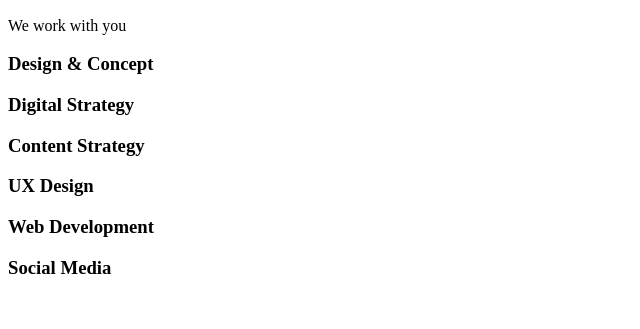
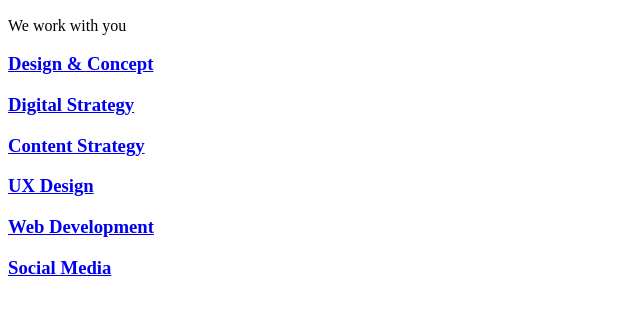
Before and after one commit to gumquat/holbertonschool-web_front_end, a plain HTML site: page html_advanced/22-index.html in a window 1280 px wide. Shown: the part 331-660 px from the top of the page, without its empty margins (0-640 px from the left). Drawn offline with Linux system fonts and the light colour scheme.

Commit message:
Update 22-index.html

```diff
--- a/html_advanced/22-index.html
+++ b/html_advanced/22-index.html
@@ -63,15 +63,15 @@
                 <div>
                     <header>
                         <h2>Services</h2>
-                        <p>We work with you</p>
+                            <p>We work with you</p>
                     </header>
                     <div>
-                        <h3>Design & Concept</h3>
-                        <h3>Digital Strategy</h3>
-                        <h3>Content Strategy</h3>
-                        <h3>UX Design</h3>
-                        <h3>Web Development</h3>
-                        <h3>Social Media</h3>
+                        <h3><a href="#">Design & Concept</a></h3>
+                        <h3><a href="#">Digital Strategy</a></h3>
+                        <h3><a href="#">Content Strategy</a></h3>
+                        <h3><a href="#">UX Design</a></h3>
+                        <h3><a href="#">Web Development</a></h3>
+                        <h3><a href="#">Social Media</a></h3>
                     </div>
                 </div>
             </section>
```
